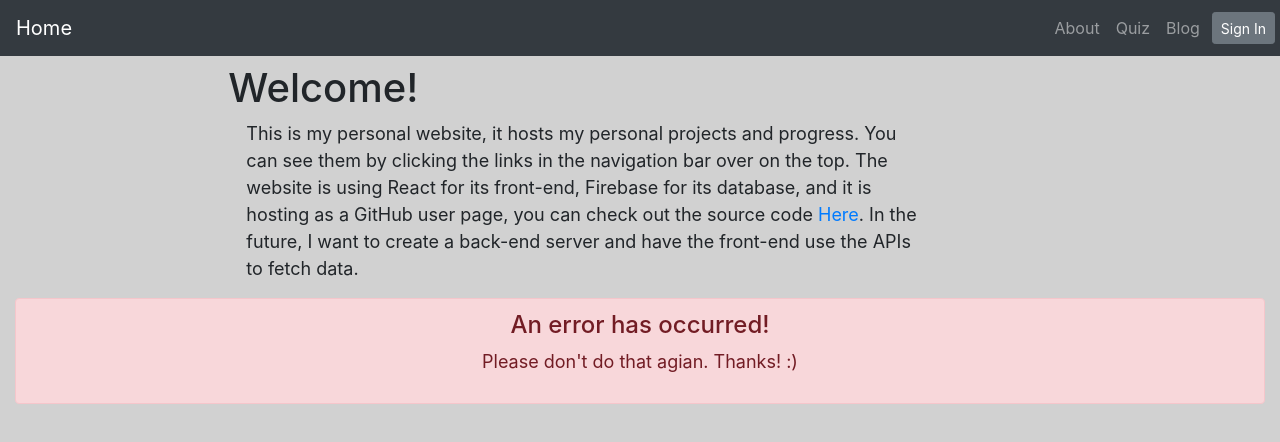
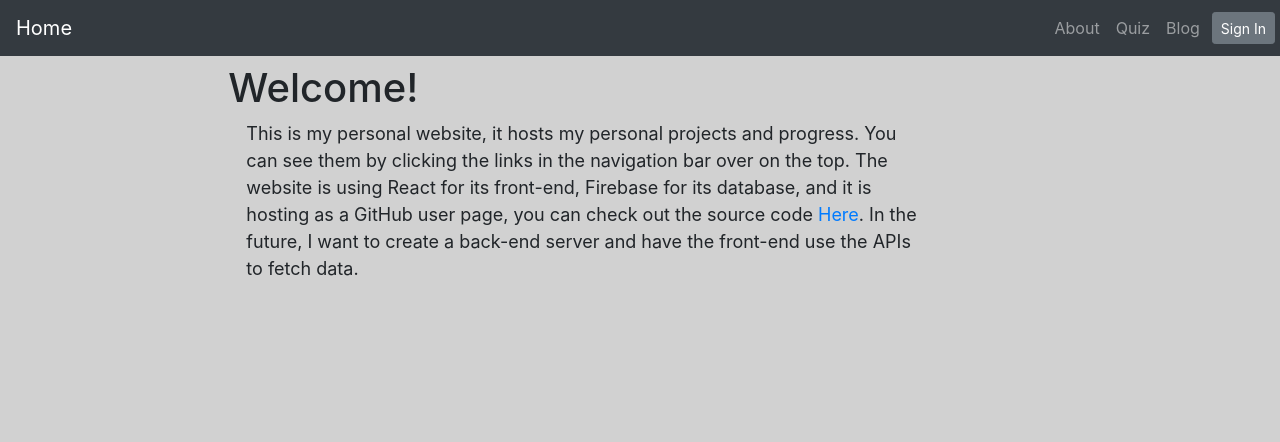
Before and after one commit to ShouShou92410/ShouShou92410.github.io, a React (Create React App) app: page / in a window 1280 px wide. Shown: the top 442 px of the page. Built offline with nearby package versions, Linux system fonts and the light colour scheme; no server answers.

Commit message:
clean up

```diff
--- a/src/root/ContentView.jsx
+++ b/src/root/ContentView.jsx
@@ -6,7 +6,6 @@ import About from '../about/About';
 import Management from '../management/Management';
 import Quiz from '../quiz/Quiz';
 import Blog from '../blog/Blog';
-import Error from '../utility/Error';
 
 function ContentView() {
   return (
@@ -26,7 +25,6 @@ function ContentView() {
         </Route>
         <Route path="/">
           <HomeView />
-          <Error />
         </Route>
       </Switch>
     </Container>
```
